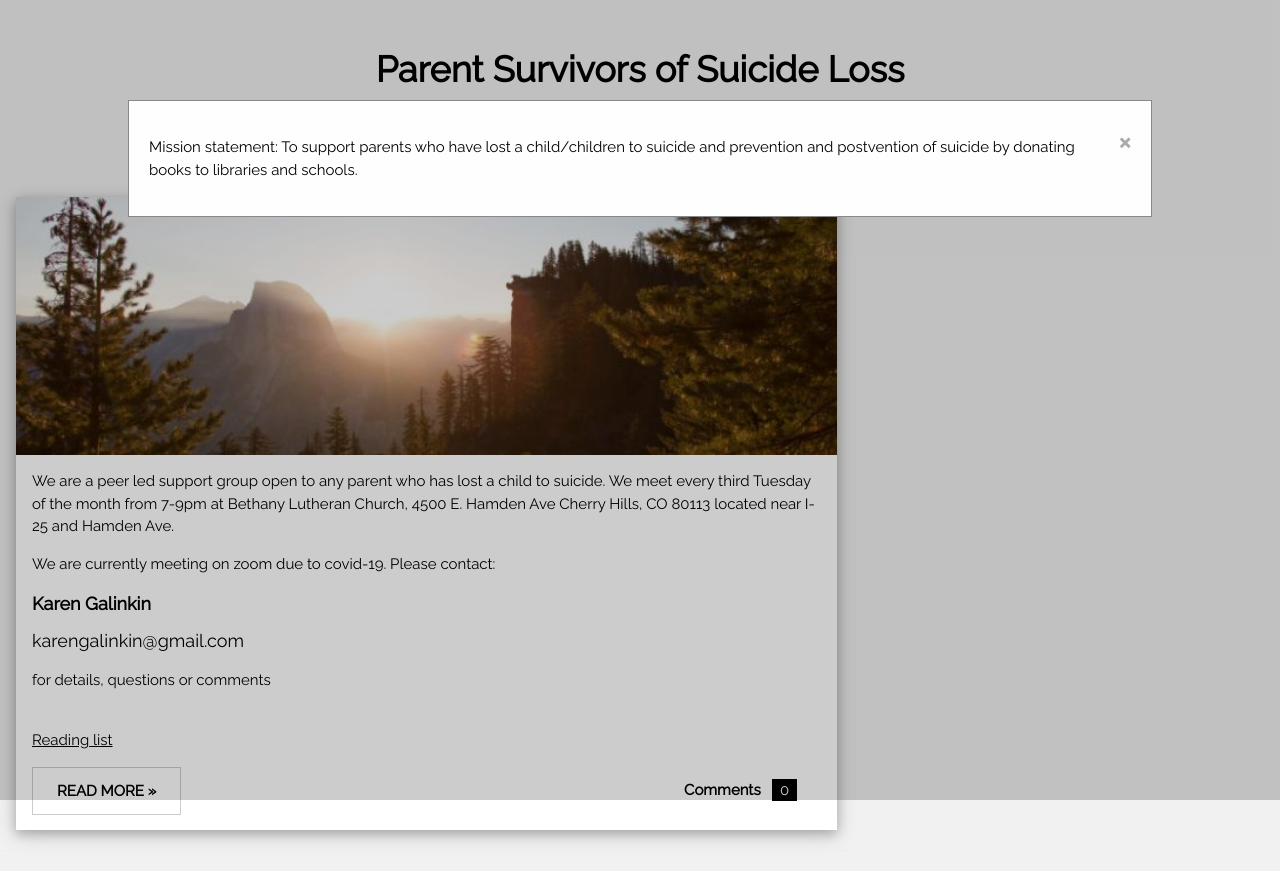
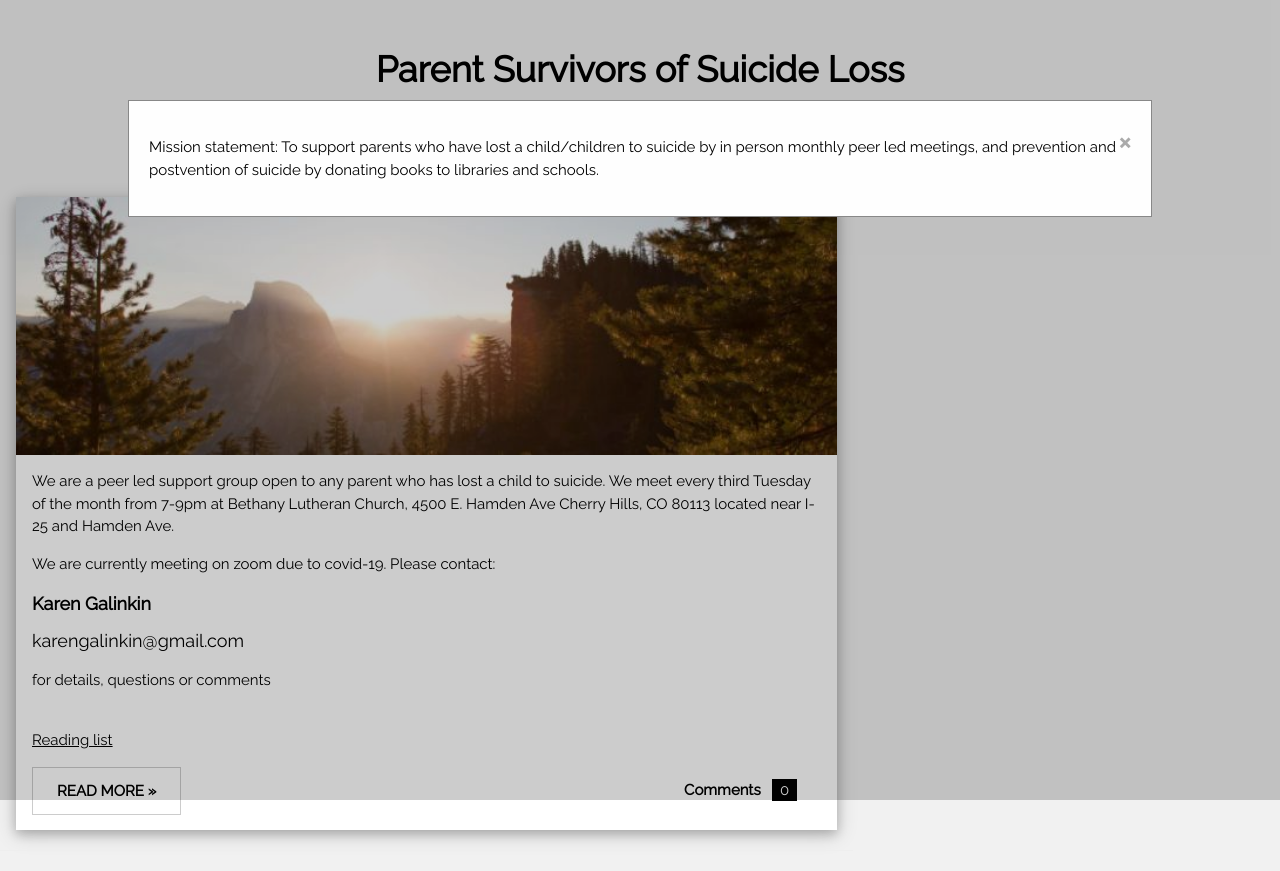
Before and after one commit to Pssl-Denver/website, a plain HTML site: page index.html in a window 1280 px wide. Both pictures are taken after a click on the button "READ MORE »". Drawn offline with nearby package versions, Linux system fonts and the light colour scheme.

Commit message:
added to mission statement

```diff
--- a/index.html
+++ b/index.html
@@ -91,7 +91,7 @@ and is wrapped around the whole page content, except for the footer in this exam
           <!-- Modal content -->
           <div class="modal-content">
             <span class="close">&times;</span>
-            <p>Mission statement: To support parents who have lost a child/children to suicide and prevention and postvention of suicide by donating books to libraries and schools.</p>
+            <p>Mission statement: To support parents who have lost a child/children to suicide by in person monthly peer led meetings, and prevention and postvention of suicide by donating books to libraries and schools.</p>
           </div>
 
         </div>
```
